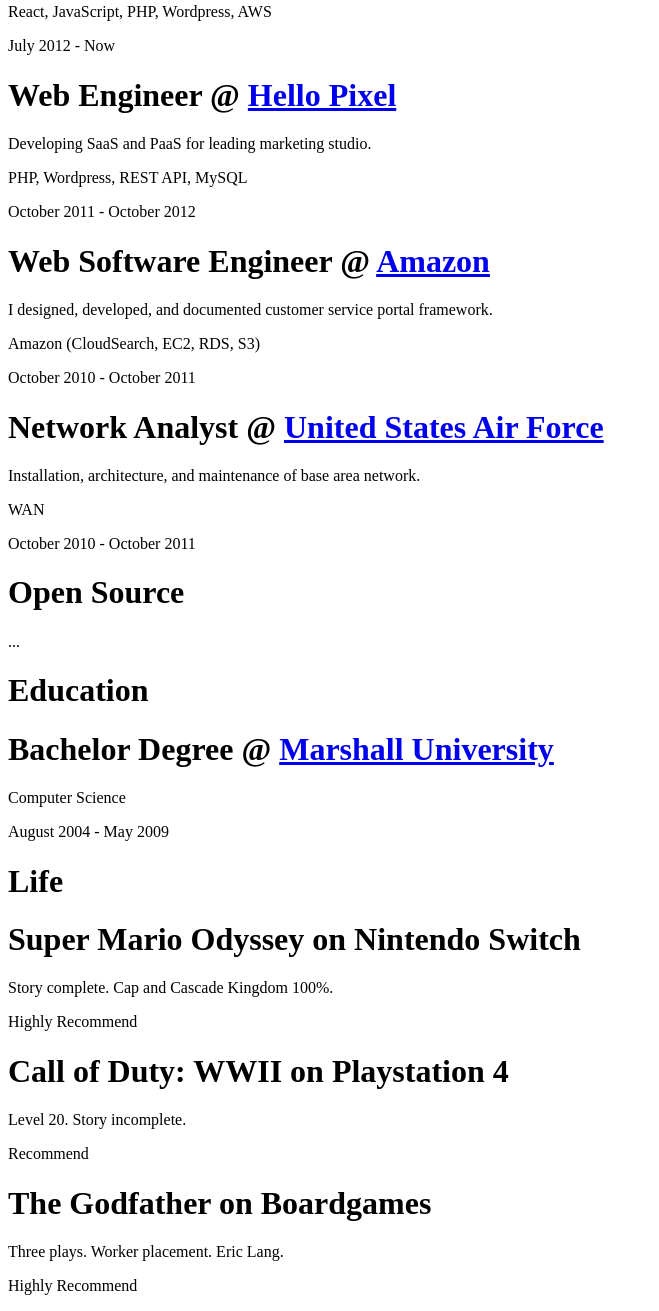
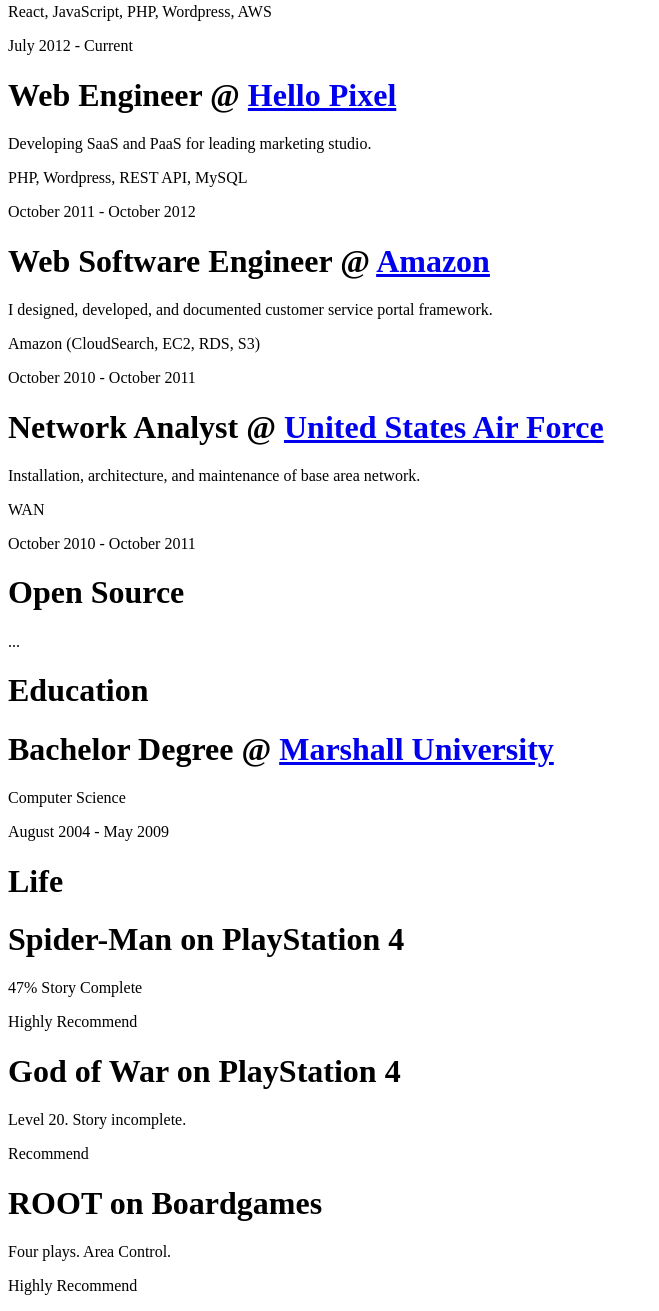
Before and after one commit to brandonpetty/gatsby-petty-io, a Gatsby site: page /about in a window 1280 px wide. Shown: the part 169-1480 px from the top of the page, without its empty margins (0-659 px from the left). Built offline with nearby package versions, Linux system fonts and the light colour scheme; Gatsby itself is replaced by a stand-in of ours.

Commit message:
Update about.js

```diff
--- a/src/pages/about.js
+++ b/src/pages/about.js
@@ -9,7 +9,7 @@
         <h1>Software Engineer <span>@</span> <a href="https://www.hirezstudios.com/">Hi-Rez Studios</a></h1>
         <p className="desc">I develop web apps for marketing, account management, and promotions.</p>
         <p className="tags">React, JavaScript, PHP, Wordpress, AWS</p>
-        <p className="where">July 2012 - Now</p>
+        <p className="where">July 2012 - Current</p>
       </div>
       <div className="card">
         <h1>Web Engineer <span>@</span> <a href="http://www.dreamcreative.com/">Hello Pixel</a></h1>
@@ -45,18 +45,18 @@
     <h1>Life</h1>
     <div className="life-cards">
       <div className="card">
-        <h1>Super Mario Odyssey <span>on</span> Nintendo Switch</h1>
-        <p className="progress">Story complete. Cap and Cascade Kingdom 100%.</p>
+        <h1>Spider-Man <span>on</span> PlayStation 4</h1>
+        <p className="progress">47% Story Complete</p>
         <p className="rating">Highly Recommend</p>
       </div>
       <div className="card">
-        <h1>Call of Duty: WWII <span>on</span> Playstation 4</h1>
+        <h1>God of War <span>on</span> PlayStation 4</h1>
         <p className="progress">Level 20. Story incomplete.</p>
         <p className="rating">Recommend</p>
       </div>
       <div className="card">
-        <h1>The Godfather <span>on</span> Boardgames</h1>
-        <p className="progress">Three plays. Worker placement. Eric Lang.</p>
+        <h1>ROOT <span>on</span> Boardgames</h1>
+        <p className="progress">Four plays. Area Control.</p>
         <p className="rating">Highly Recommend</p>
       </div>
     </div>
```
